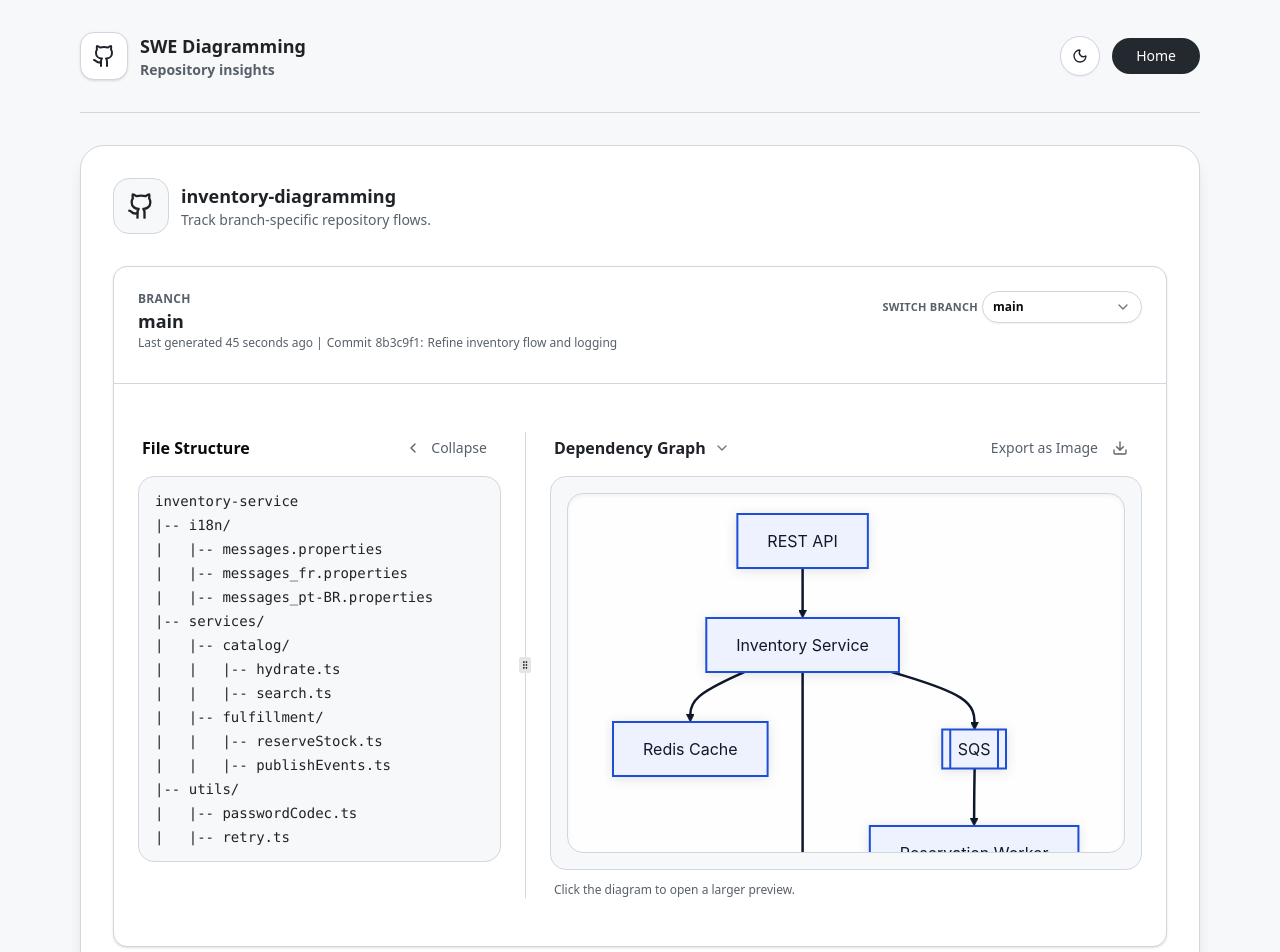
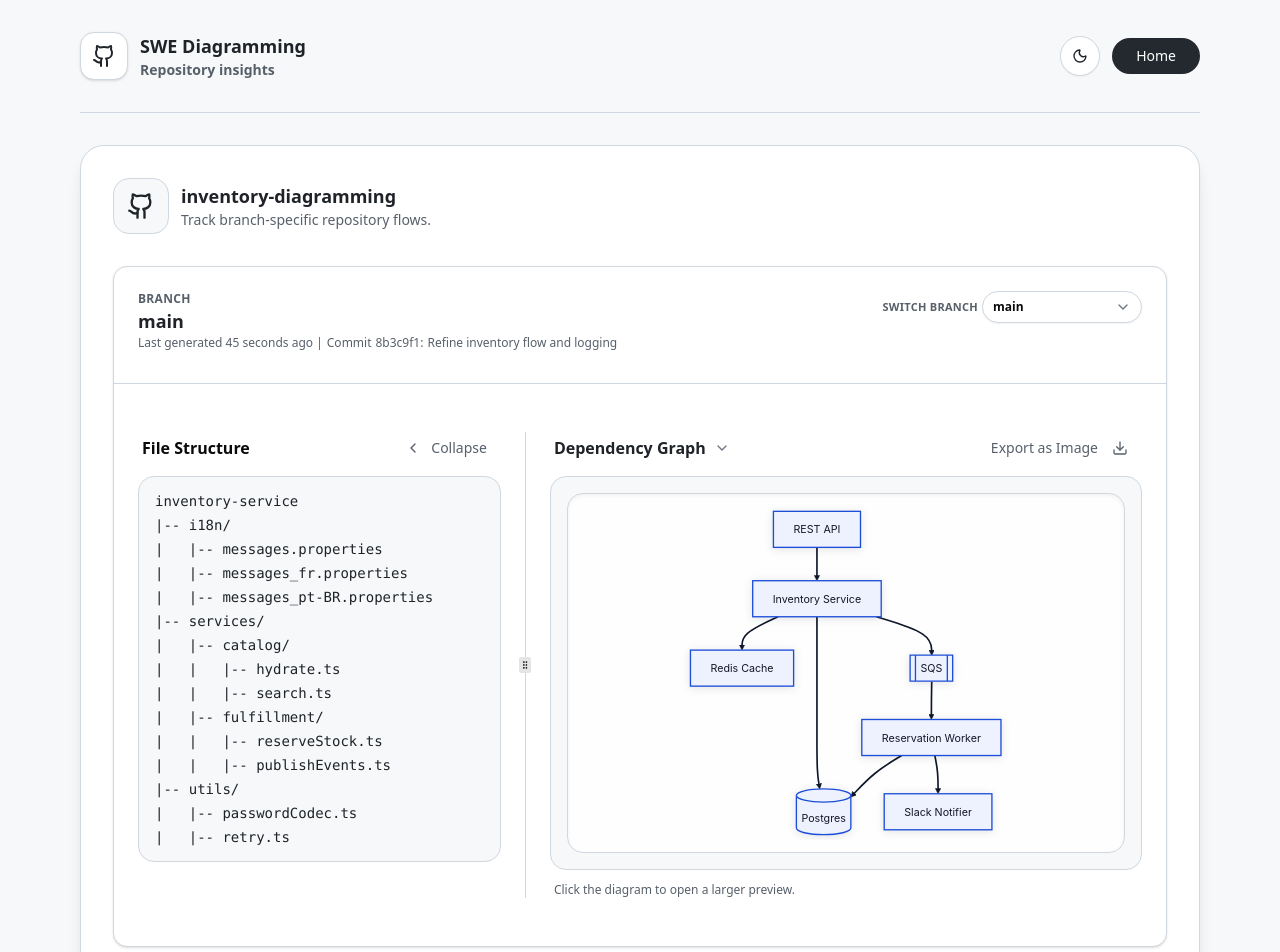
Before and after one commit to CSE210-fa25-team09/Repository-Architecture-Diagramming, a React (Vite) app in the folder frontend/: page /diagram in a window 1280 px wide. Shown: the top 952 px of the page. Built offline with nearby package versions, Linux system fonts and the light colour scheme.

Commit message:
fix merge issue

```diff
--- a/frontend/src/components/shared/MermaidDiagram.tsx
+++ b/frontend/src/components/shared/MermaidDiagram.tsx
@@ -127,7 +127,7 @@ export function MermaidDiagram({ definition, className, style }: MermaidDiagramP
       ref={containerRef}
       style={style}
       className={cn(
-        "mermaid-diagram rounded-2xl border border-[color:var(--panel-border)] bg-white/90 p-3 shadow-inner overflow-hidden min-w-0 [&_svg]:mx-auto [&_svg]:h-auto [&_svg]:w-full [&_svg]:max-w-full",
+        "mermaid-diagram rounded-2xl border border-[color:var(--panel-border)] bg-white/90 p-3 shadow-inner [&_svg]:mx-auto [&_svg]:h-full [&_svg]:w-full [&_svg]:max-w-none",
         className,
       )}
       aria-live="polite"
```
